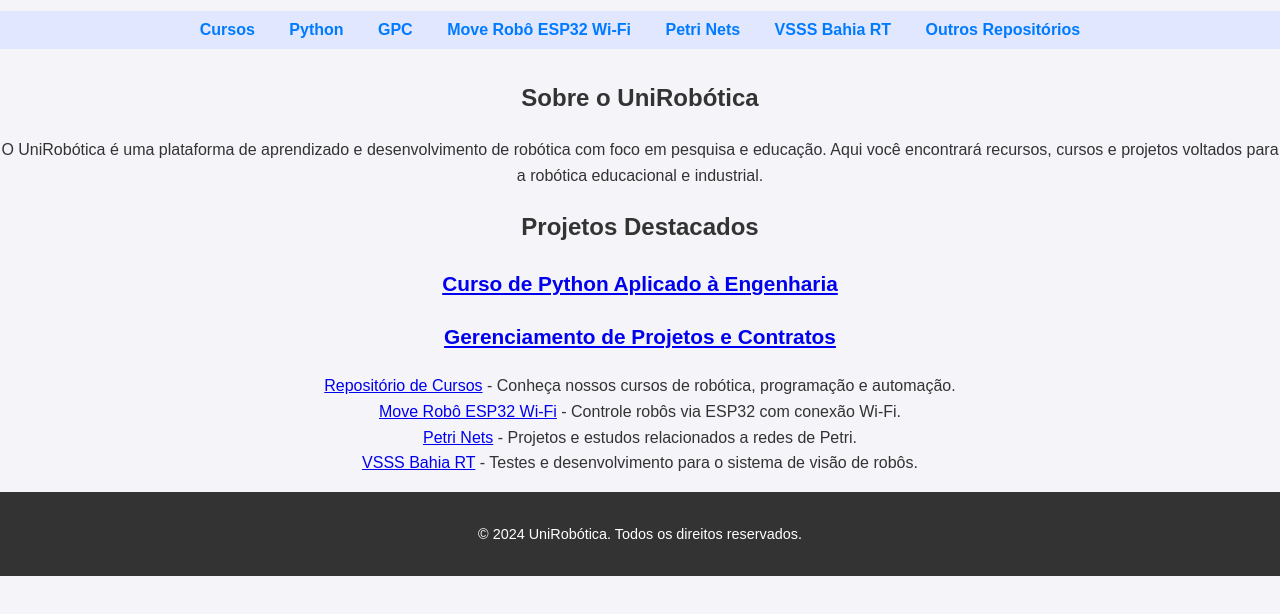
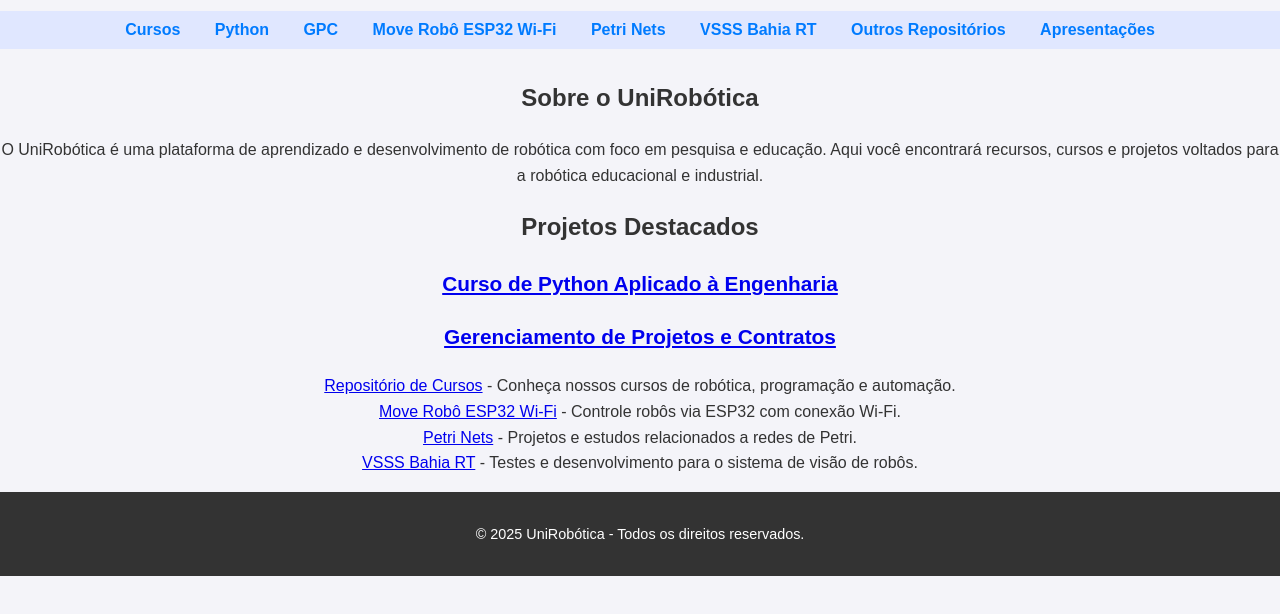
Before and after one commit to UniRobotica/home, a plain HTML site: page index.html in a window 1280 px wide. Shown: the part 88-702 px from the top of the page. Drawn offline with Linux system fonts and the light colour scheme.

Commit message:
incluso link apresentação prezi

```diff
--- a/index.html
+++ b/index.html
@@ -45,7 +45,7 @@
             margin: 20px 0;
         }
         .project-list {
-            list-style-type: none; /* Remove os marcadores */
+            list-style-type: none;
             padding: 0;
         }
         footer {
@@ -69,6 +69,7 @@
         <a href="https://github.com/UniRobotica/Petri-nets">Petri Nets</a>
         <a href="https://github.com/UniRobotica/VSSS-BahiaRT-Testes">VSSS Bahia RT</a>
         <a href="https://github.com/UniRobotica">Outros Repositórios</a>
+        <a href="https://prezi.com/view/KLrPYgLAfSQac9IRg2Vc/">Apresentações</a>
     </nav>
 
     <div class="content">
@@ -85,7 +86,6 @@
             <a href="https://gpc.unirobotica.com.br">Gerenciamento de Projetos e Contratos</a>
         </p>
 
-
         <ul class="project-list">
             <li><a href="https://github.com/UniRobotica/cursos">Repositório de Cursos</a> - Conheça nossos cursos de robótica, programação e automação.</li>
             <li><a href="https://github.com/UniRobotica/MoveRoboEsp32Wifi">Move Robô ESP32 Wi-Fi</a> - Controle robôs via ESP32 com conexão Wi-Fi.</li>
@@ -95,7 +95,7 @@
     </div>
 
     <footer>
-        <p>&copy; 2024 UniRobótica. Todos os direitos reservados.</p>
+        <p>&copy; 2025 UniRobótica - Todos os direitos reservados.</p>
     </footer>
 </body>
 </html>
```
